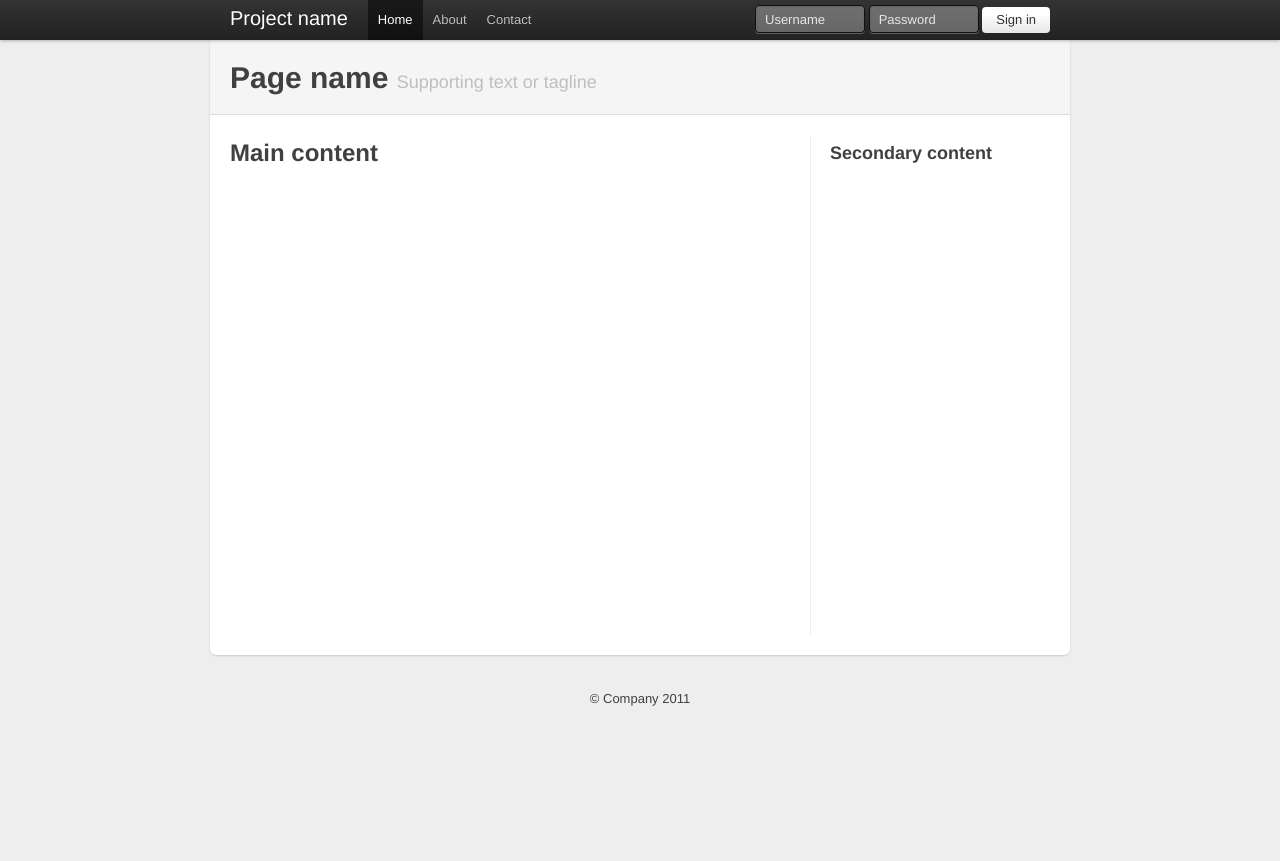
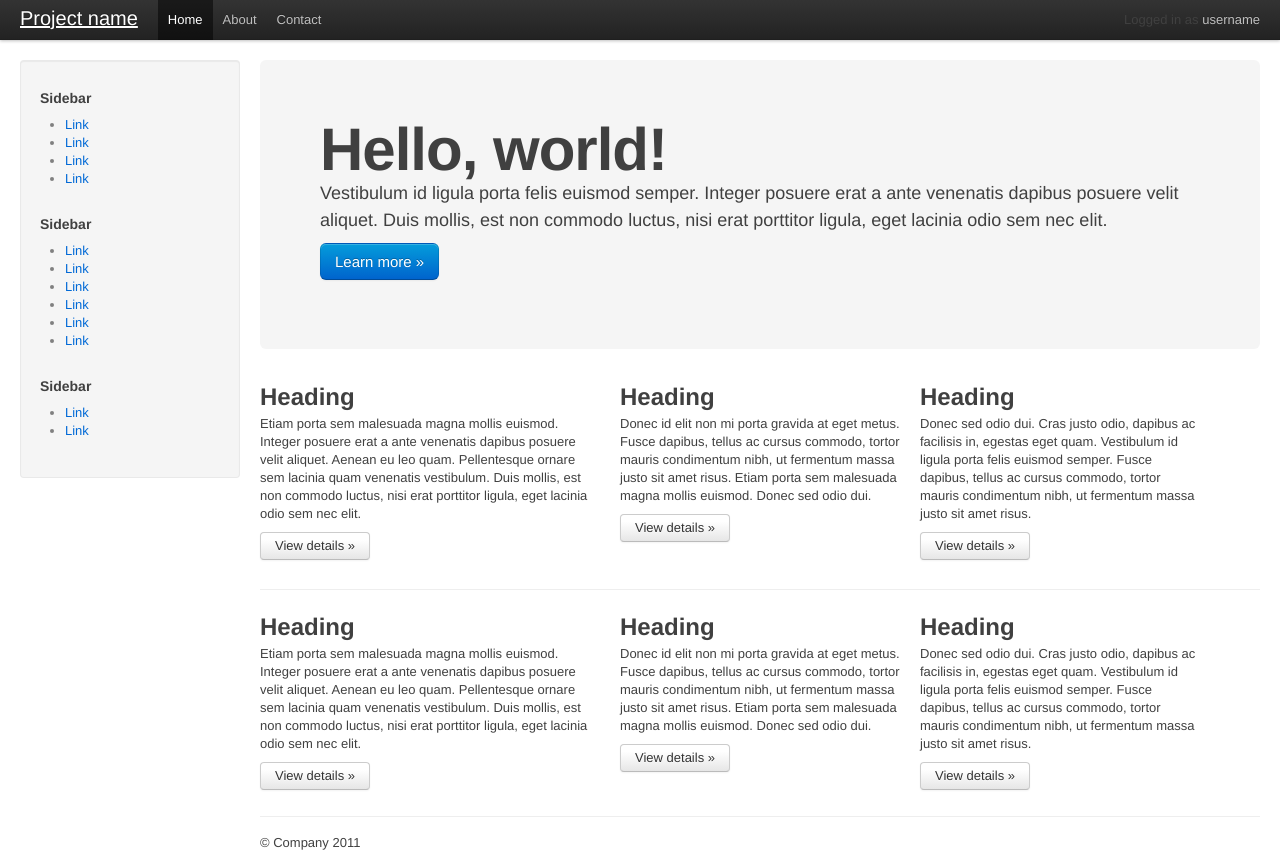
Before and after one commit to malang/mumbo, a plain HTML site: page website/index.html in a window 1280 px wide. Before the commit the page ends 800 px from the top, so only its background shows below. Drawn offline with Linux system fonts and the light colour scheme.

Commit message:
new standard template

```diff
--- a/website/index.html
+++ b/website/index.html
@@ -1,3 +1,4 @@
+
 <!DOCTYPE html>
 <html lang="en">
   <head>
@@ -12,58 +13,11 @@
     <![endif]-->
 
     <!-- Le styles -->
-    <link href="static/css/bootstrap.min.css" rel="stylesheet">
+    <link href="./static/css/bootstrap.min.css" rel="stylesheet">
     <style type="text/css">
-      /* Override some defaults */
-      html, body {
-        background-color: #eee;
+      body {
+        padding-top: 60px;
       }
-      body {
-        padding-top: 40px; /* 40px to make the container go all the way to the bottom of the topbar */
-      }
-      .container > footer p {
-        text-align: center; /* center align it with the container */
-      }
-      .container {
-        width: 820px; /* downsize our container to make the content feel a bit tighter and more cohesive. NOTE: this removes two full columns from the grid, meaning you only go to 14 columns and not 16. */
-      }
-
-      /* The white background content wrapper */
-      .content {
-        background-color: #fff;
-        padding: 20px;
-        margin: 0 -20px; /* negative indent the amount of the padding to maintain the grid system */
-        -webkit-border-radius: 0 0 6px 6px;
-           -moz-border-radius: 0 0 6px 6px;
-                border-radius: 0 0 6px 6px;
-        -webkit-box-shadow: 0 1px 2px rgba(0,0,0,.15);
-           -moz-box-shadow: 0 1px 2px rgba(0,0,0,.15);
-                box-shadow: 0 1px 2px rgba(0,0,0,.15);
-      }
-
-      /* Page header tweaks */
-      .page-header {
-        background-color: #f5f5f5;
-        padding: 20px 20px 10px;
-        margin: -20px -20px 20px;
-      }
-
-      /* Styles you shouldn't keep as they are for displaying this base example only */
-      .content .span10,
-      .content .span4 {
-        min-height: 500px;
-      }
-      /* Give a quick and non-cross-browser friendly divider */
-      .content .span4 {
-        margin-left: 0;
-        padding-left: 19px;
-        border-left: 1px solid #eee;
-      }
-
-      .topbar .btn {
-        border: 0;
-      }
-
     </style>
 
     <!-- Le fav and touch icons -->
@@ -76,44 +30,98 @@
   <body>
 
     <div class="topbar">
-      <div class="fill">
-        <div class="container">
+      <div class="topbar-inner">
+        <div class="container-fluid">
           <a class="brand" href="#">Project name</a>
           <ul class="nav">
             <li class="active"><a href="#">Home</a></li>
             <li><a href="#about">About</a></li>
             <li><a href="#contact">Contact</a></li>
           </ul>
-          <form action="" class="pull-right">
-            <input class="input-small" type="text" placeholder="Username">
-            <input class="input-small" type="password" placeholder="Password">
-            <button class="btn" type="submit">Sign in</button>
-          </form>
+          <p class="pull-right">Logged in as <a href="#">username</a></p>
         </div>
       </div>
     </div>
 
-    <div class="container">
+    <div class="container-fluid">
+      <div class="sidebar">
+        <div class="well">
+          <h5>Sidebar</h5>
+          <ul>
+            <li><a href="#">Link</a></li>
+            <li><a href="#">Link</a></li>
+            <li><a href="#">Link</a></li>
+            <li><a href="#">Link</a></li>
+          </ul>
+          <h5>Sidebar</h5>
+          <ul>
+            <li><a href="#">Link</a></li>
+            <li><a href="#">Link</a></li>
+            <li><a href="#">Link</a></li>
+            <li><a href="#">Link</a></li>
+            <li><a href="#">Link</a></li>
+            <li><a href="#">Link</a></li>
+          </ul>
+          <h5>Sidebar</h5>
+          <ul>
+            <li><a href="#">Link</a></li>
+            <li><a href="#">Link</a></li>
+          </ul>
+        </div>
+      </div>
+      <div class="content">
+        <!-- Main hero unit for a primary marketing message or call to action -->
+        <div class="hero-unit">
+          <h1>Hello, world!</h1>
+          <p>Vestibulum id ligula porta felis euismod semper. Integer posuere erat a ante venenatis dapibus posuere velit aliquet. Duis mollis, est non commodo luctus, nisi erat porttitor ligula, eget lacinia odio sem nec elit.</p>
+          <p><a class="btn primary large">Learn more &raquo;</a></p>
+        </div>
 
-      <div class="content">
-        <div class="page-header">
-          <h1>Page name <small>Supporting text or tagline</small></h1>
-        </div>
+        <!-- Example row of columns -->
         <div class="row">
-          <div class="span10">
-            <h2>Main content</h2>
+          <div class="span6">
+            <h2>Heading</h2>
+            <p>Etiam porta sem malesuada magna mollis euismod. Integer posuere erat a ante venenatis dapibus posuere velit aliquet. Aenean eu leo quam. Pellentesque ornare sem lacinia quam venenatis vestibulum. Duis mollis, est non commodo luctus, nisi erat porttitor ligula, eget lacinia odio sem nec elit.</p>
+            <p><a class="btn" href="#">View details &raquo;</a></p>
           </div>
-          <div class="span4">
-            <h3>Secondary content</h3>
+          <div class="span5">
+            <h2>Heading</h2>
+             <p>Donec id elit non mi porta gravida at eget metus. Fusce dapibus, tellus ac cursus commodo, tortor mauris condimentum nibh, ut fermentum massa justo sit amet risus. Etiam porta sem malesuada magna mollis euismod. Donec sed odio dui. </p>
+            <p><a class="btn" href="#">View details &raquo;</a></p>
+         </div>
+          <div class="span5">
+            <h2>Heading</h2>
+            <p>Donec sed odio dui. Cras justo odio, dapibus ac facilisis in, egestas eget quam. Vestibulum id ligula porta felis euismod semper. Fusce dapibus, tellus ac cursus commodo, tortor mauris condimentum nibh, ut fermentum massa justo sit amet risus.</p>
+            <p><a class="btn" href="#">View details &raquo;</a></p>
           </div>
         </div>
+
+        <hr>
+
+        <!-- Example row of columns -->
+        <div class="row">
+          <div class="span6">
+            <h2>Heading</h2>
+            <p>Etiam porta sem malesuada magna mollis euismod. Integer posuere erat a ante venenatis dapibus posuere velit aliquet. Aenean eu leo quam. Pellentesque ornare sem lacinia quam venenatis vestibulum. Duis mollis, est non commodo luctus, nisi erat porttitor ligula, eget lacinia odio sem nec elit.</p>
+            <p><a class="btn" href="#">View details &raquo;</a></p>
+          </div>
+          <div class="span5">
+            <h2>Heading</h2>
+             <p>Donec id elit non mi porta gravida at eget metus. Fusce dapibus, tellus ac cursus commodo, tortor mauris condimentum nibh, ut fermentum massa justo sit amet risus. Etiam porta sem malesuada magna mollis euismod. Donec sed odio dui. </p>
+            <p><a class="btn" href="#">View details &raquo;</a></p>
+         </div>
+          <div class="span5">
+            <h2>Heading</h2>
+            <p>Donec sed odio dui. Cras justo odio, dapibus ac facilisis in, egestas eget quam. Vestibulum id ligula porta felis euismod semper. Fusce dapibus, tellus ac cursus commodo, tortor mauris condimentum nibh, ut fermentum massa justo sit amet risus.</p>
+            <p><a class="btn" href="#">View details &raquo;</a></p>
+          </div>
+        </div>
+
+        <footer>
+          <p>&copy; Company 2011</p>
+        </footer>
       </div>
-
-      <footer>
-        <p>&copy; Company 2011</p>
-      </footer>
-
-    </div> <!-- /container -->
+    </div>
 
   </body>
 </html>
```
